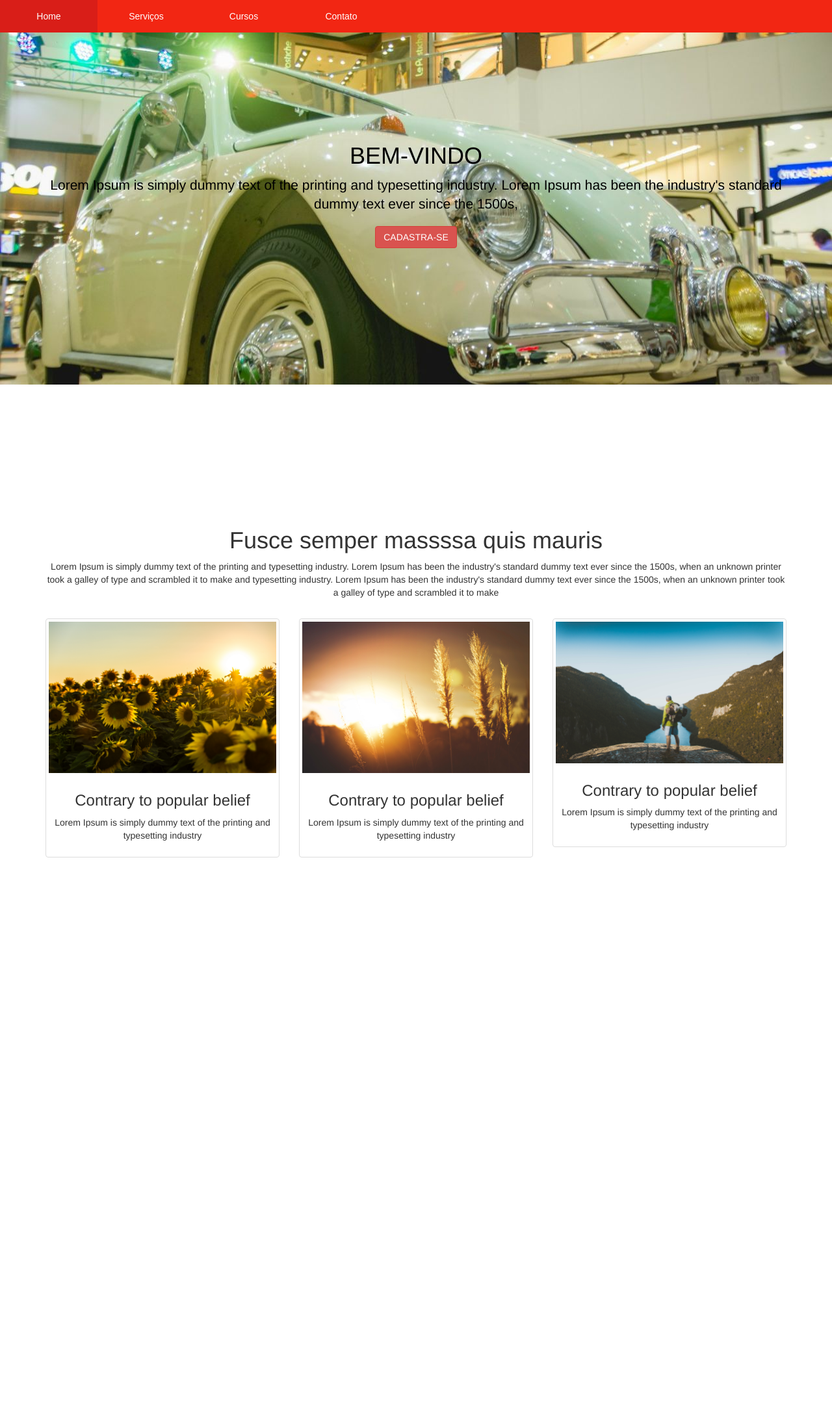
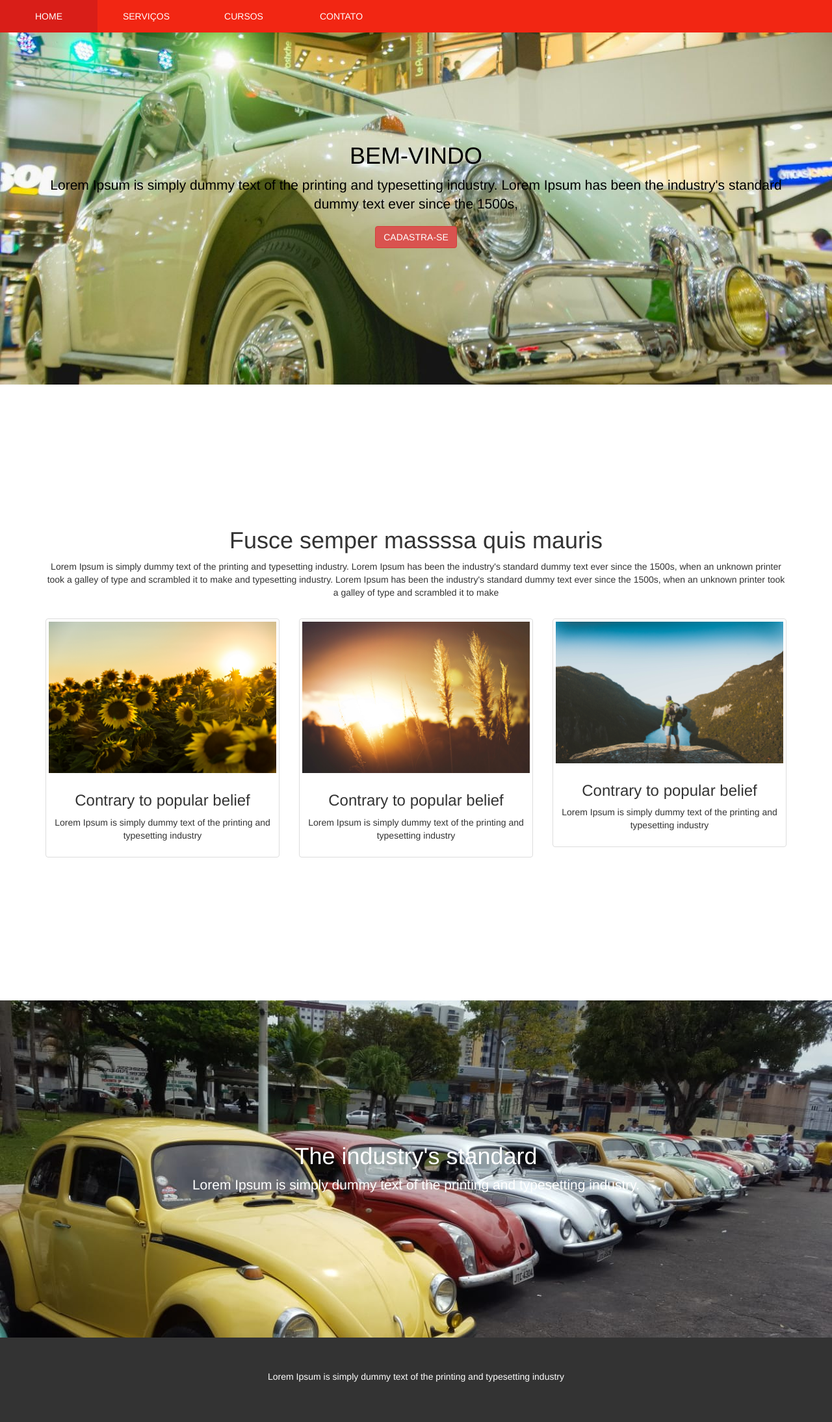
Before and after one commit to bladellano/parafuscaclube, a PHP site: page / in a window 1280 px wide. Shown: the whole page at 65% size. Run offline with PHP 8.4, Linux system fonts and the light colour scheme.

Commit message:
Menu css alterado

```diff
--- a/css/menu.css
+++ b/css/menu.css
@@ -3,9 +3,9 @@
 	width: 100%;
 	height: 50px;
 	background-color: #f22613;
-	font-family: sans-serif;
 	position: fixed;
 	z-index: 3;
+	text-transform: uppercase;
 }
 
 .menu ul {
```
